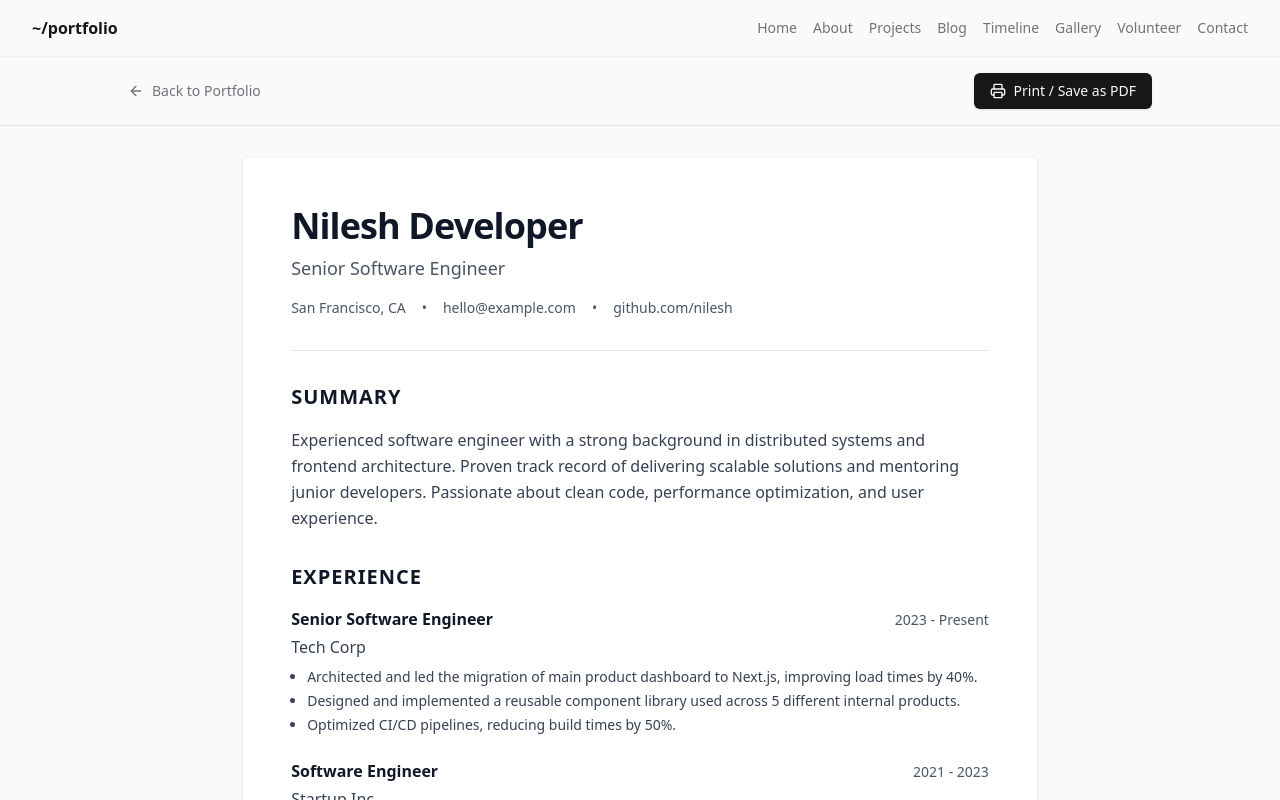
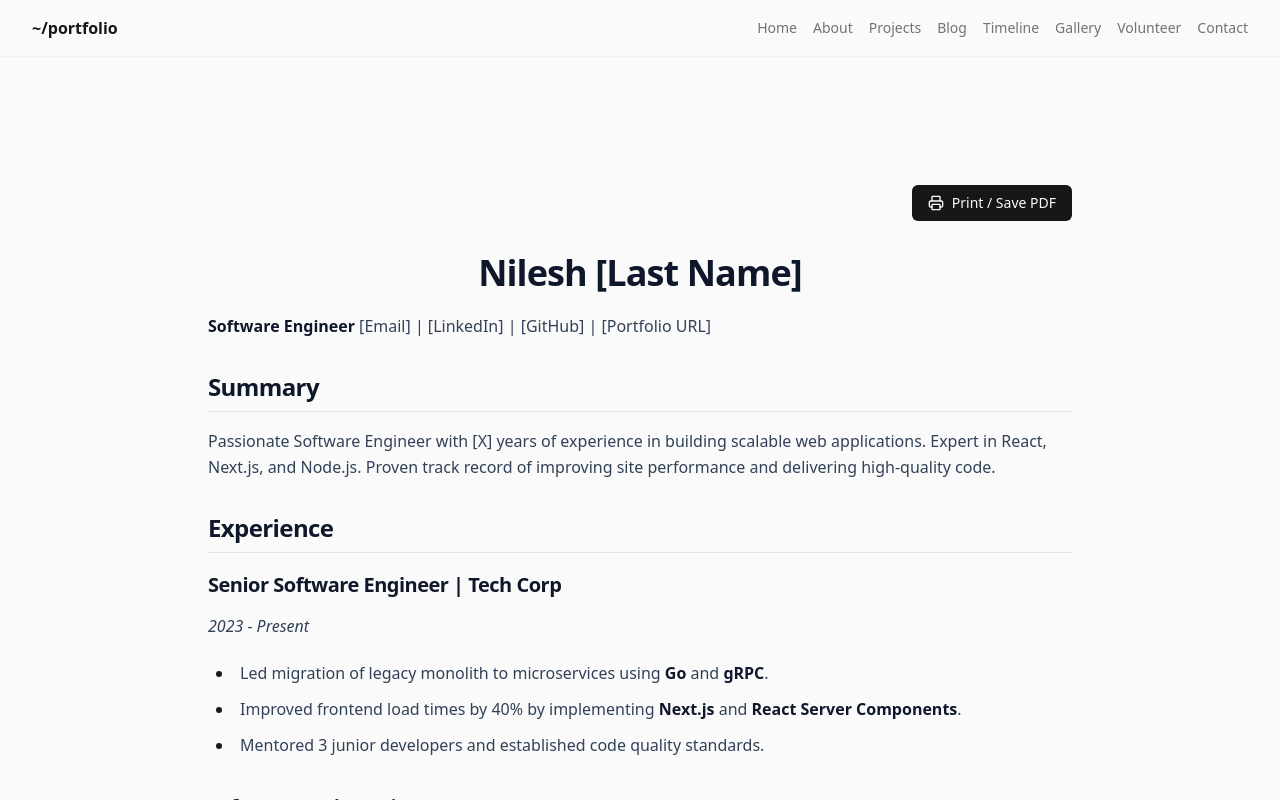
Before and after one commit to nileshyadavme/Portfolio, a Next.js app: page /resume in a window 1280 px wide. Shown: the top 800 px of the page. Built offline with nearby package versions, Linux system fonts and the light colour scheme.

Commit message:
feat: Display book cover images on the reads page and refactor book card UI to improve presentation.

```diff
--- a/src/app/globals.css
+++ b/src/app/globals.css
@@ -181,3 +181,44 @@ code[data-rehype-pretty-code-figure] {
   text-decoration: none;
   border: none;
 }
+
+/* Print Styles */
+@media print {
+
+  header,
+  footer {
+    display: none !important;
+  }
+
+  body {
+    background: white !important;
+    color: black !important;
+  }
+
+  .min-h-screen {
+    min-height: auto !important;
+  }
+
+  .container {
+    padding: 0 !important;
+    max-width: 100% !important;
+  }
+
+  /* Force light theme colors for printing */
+  article {
+    color: black !important;
+  }
+
+  article h1,
+  article h2,
+  article h3 {
+    color: black !important;
+    border-color: #000 !important;
+  }
+
+  article a {
+    text-decoration: none !important;
+    color: black !important;
+    border-bottom: none !important;
+  }
+}
--- a/src/app/reads/page.tsx
+++ b/src/app/reads/page.tsx
@@ -2,6 +2,7 @@
 
 import { motion } from "framer-motion";
 import { BookOpen } from "lucide-react";
+import Image from "next/image";
 import { BOOKS } from "@/lib/data";
 
 export default function ReadsPage() {
@@ -24,20 +25,37 @@ export default function ReadsPage() {
                             viewport={{ once: true }}
                             transition={{ delay: index * 0.1 }}
                             whileHover={{ y: -5 }}
-                            className="group relative flex flex-col justify-between overflow-hidden rounded-lg border bg-background p-6 shadow-sm transition-all hover:shadow-md"
+                            className="group relative flex flex-col justify-between overflow-hidden rounded-lg border bg-card p-0 shadow-sm transition-all hover:shadow-md h-full"
                         >
-                            <div className="mb-4">
-                                <div className={`mb-3 inline-flex rounded-full p-2 ${book.color}`}>
-                                    <BookOpen className="h-5 w-5" />
-                                </div>
-                                <h3 className="font-semibold leading-tight text-xl">{book.title}</h3>
-                                <p className="text-sm text-muted-foreground mt-1">{book.author}</p>
+                            <div className="relative aspect-[3/4] w-full overflow-hidden bg-muted">
+                                {book.image ? (
+                                    <Image
+                                        src={book.image}
+                                        alt={book.title}
+                                        fill
+                                        className="object-cover transition-transform duration-500 group-hover:scale-105"
+                                    />
+                                ) : (
+                                    <div className={`flex h-full items-center justify-center ${book.color}`}>
+                                        <BookOpen className="h-12 w-12 opacity-50" />
+                                    </div>
+                                )}
+                                <div className="absolute inset-0 bg-gradient-to-t from-black/60 to-transparent opacity-0 transition-opacity group-hover:opacity-100" />
                             </div>
 
-                            <div className="relative pt-4 border-t border-border/50">
-                                <p className="text-sm text-muted-foreground/80 italic leading-relaxed">
-                                    "{book.thought}"
-                                </p>
+                            <div className="flex flex-col flex-grow p-6">
+                                <div className="mb-4">
+                                    <div className={`mb-3 inline-flex rounded-full p-2 py-1 text-xs font-medium ${book.color}`}>
+                                        {book.author}
+                                    </div>
+                                    <h3 className="font-bold leading-tight text-xl mb-1">{book.title}</h3>
+                                </div>
+
+                                <div className="mt-auto pt-4 border-t border-border/50">
+                                    <p className="text-sm text-muted-foreground italic leading-relaxed">
+                                        "{book.thought}"
+                                    </p>
+                                </div>
                             </div>
                         </motion.div>
                     ))}
--- a/src/app/resume/page.tsx
+++ b/src/app/resume/page.tsx
@@ -1,35 +1,47 @@
-"use client";
+import { getFileBySlug } from "@/lib/mdx";
+import { MDXRemote } from "next-mdx-remote/rsc";
+import { Metadata } from "next";
+import rehypePrettyCode from "rehype-pretty-code";
+import remarkGfm from "remark-gfm";
+import PrintButton from "@/components/resume/print-button";
 
-import { ResumeContent } from "@/components/resume/resume-content";
-import { ArrowLeft, Printer } from "lucide-react";
-import Link from "next/link";
+export const metadata: Metadata = {
+    title: "Resume | Nilesh",
+    description: "My professional resume.",
+};
 
-export default function ResumePage() {
+export default async function ResumePage() {
+    const resume = await getFileBySlug("resume", "main");
+
     return (
-        <div className="min-h-screen bg-muted/20 pb-16 print:bg-white print:pb-0">
-            {/* Toolbar - Hidden when printing */}
-            <div className="sticky top-0 z-10 border-b border-border bg-background/80 px-4 py-4 backdrop-blur-md print:hidden">
-                <div className="mx-auto flex max-w-5xl items-center justify-between">
-                    <Link
-                        href="/"
-                        className="flex items-center gap-2 text-sm font-medium text-muted-foreground transition-colors hover:text-foreground"
-                    >
-                        <ArrowLeft className="h-4 w-4" />
-                        Back to Portfolio
-                    </Link>
-                    <button
-                        onClick={() => window.print()}
-                        className="inline-flex items-center gap-2 rounded-md bg-primary px-4 py-2 text-sm font-medium text-primary-foreground shadow transition-colors hover:bg-primary/90 focus-visible:outline-none focus-visible:ring-1 focus-visible:ring-ring"
-                    >
-                        <Printer className="h-4 w-4" />
-                        Print / Save as PDF
-                    </button>
-                </div>
+        <div className="container mx-auto max-w-4xl px-4 py-24 md:py-32 print:py-0 print:max-w-none print:px-0">
+            {/* Print Button - Hidden in Print Mode */}
+            <div className="mb-8 flex justify-end">
+                <PrintButton />
             </div>
 
-            <div className="mx-auto mt-8 max-w-5xl px-4 print:mt-0 print:px-0">
-                <ResumeContent />
-            </div>
+            <article className="prose prose-slate dark:prose-invert max-w-none
+                prose-headings:font-bold prose-headings:tracking-tight
+                prose-h1:text-4xl prose-h1:mb-2 prose-h1:text-center
+                prose-h2:border-b prose-h2:border-border prose-h2:pb-2 prose-h2:mt-8 prose-h2:mb-4
+                prose-p:leading-relaxed prose-li:marker:text-primary
+                print:prose-neutral print:max-w-none
+            ">
+                <MDXRemote
+                    source={resume.content}
+                    options={{
+                        mdxOptions: {
+                            remarkPlugins: [remarkGfm],
+                            rehypePlugins: [
+                                [rehypePrettyCode, {
+                                    theme: "github-dark",
+                                    keepBackground: false,
+                                }]
+                            ]
+                        }
+                    }}
+                />
+            </article>
         </div>
     );
 }
--- /dev/null
+++ b/src/components/resume/print-button.tsx
@@ -0,0 +1,15 @@
+"use client";
+
+import { Printer } from "lucide-react";
+
+export default function PrintButton() {
+    return (
+        <button
+            onClick={() => window.print()}
+            className="inline-flex items-center gap-2 rounded-md bg-primary px-4 py-2 text-sm font-medium text-primary-foreground hover:bg-primary/90 transition-colors print:hidden"
+        >
+            <Printer className="h-4 w-4" />
+            Print / Save PDF
+        </button>
+    );
+}
--- /dev/null
+++ b/src/content/resume/main.mdx
@@ -0,0 +1,43 @@
+---
+title: "Nilesh's Resume"
+description: "Professional resume of Nilesh, a Software Engineer specializing in Full Stack Development."
+date: "2024-05-20"
+---
+
+# Nilesh [Last Name]
+**Software Engineer**
+[Email] | [LinkedIn] | [GitHub] | [Portfolio URL]
+
+## Summary
+Passionate Software Engineer with [X] years of experience in building scalable web applications. Expert in React, Next.js, and Node.js. Proven track record of improving site performance and delivering high-quality code.
+
+## Experience
+
+### Senior Software Engineer | Tech Corp
+*2023 - Present*
+- Led migration of legacy monolith to microservices using **Go** and **gRPC**.
+- Improved frontend load times by 40% by implementing **Next.js** and **React Server Components**.
+- Mentored 3 junior developers and established code quality standards.
+
+### Software Engineer | Startup Inc
+*2021 - 2023*
+- Developed and maintained core payment processing features handling $1M+ monthly volume.
+- Integrated **Stripe** and **PayPal** APIs for seamless checkout experiences.
+- Utilized **PostgreSQL** and **Redis** for efficient data storage and caching.
+
+## Education
+
+**BS Computer Science**
+University of Technology | *2015 - 2019*
+- Focus: Distributed Systems, Artificial Intelligence
+- Graduated with Honors
+
+## Skills
+- **Languages:** JavaScript (ES6+), TypeScript, Go, Python, SQL
+- **Frontend:** React, Next.js, Tailwind CSS, Redux, Framer Motion
+- **Backend:** Node.js, Express, PostgreSQL, Redis, Docker, AWS
+- **Tools:** Git, GitHub Actions, Linux, Vercel
+
+## Projects
+- **Neural Search Engine:** Semantic search using vector embeddings (Python, Pinecone).
+- **Portfolio Website:** Modern portfolio built with Next.js 14 and MDX.
--- a/src/lib/data.ts
+++ b/src/lib/data.ts
@@ -286,6 +286,7 @@ export interface Book {
     author: string;
     thought: string;
     color: string;
+    image?: string;
 }
 
 export const BOOKS: Book[] = [
@@ -295,6 +296,7 @@ export const BOOKS: Book[] = [
         author: "Andy Hunt & Dave Thomas",
         thought: "A timeless guide on software craftsmanship. Changed how I approach debugging and refactoring.",
         color: "bg-amber-100 dark:bg-amber-900/20 text-amber-700 dark:text-amber-400",
+        image: "/books/pragmatic-programmer.jpg",
     },
     {
         id: "2",
@@ -302,6 +304,7 @@ export const BOOKS: Book[] = [
         author: "Robert C. Martin",
         thought: "Fundamental principles for writing readable and maintainable code. 'Code is read much more often than it is written.'",
         color: "bg-emerald-100 dark:bg-emerald-900/20 text-emerald-700 dark:text-emerald-400",
+        image: "/books/clean-code.jpg",
     },
     {
         id: "3",
@@ -309,6 +312,7 @@ export const BOOKS: Book[] = [
         author: "Martin Kleppmann",
         thought: "The bible for distributed systems. Essential for understanding database internals and scalability.",
         color: "bg-blue-100 dark:bg-blue-900/20 text-blue-700 dark:text-blue-400",
+        image: "/books/ddia.jpg",
     },
     {
         id: "4",
@@ -316,6 +320,7 @@ export const BOOKS: Book[] = [
         author: "Abelson & Sussman",
         thought: "Deep dive into the philosophy of computer science. Lisp reveals the beauty of recursion.",
         color: "bg-purple-100 dark:bg-purple-900/20 text-purple-700 dark:text-purple-400",
+        image: "/books/sicp.jpg",
     },
     {
         id: "5",
@@ -323,6 +328,7 @@ export const BOOKS: Book[] = [
         author: "Martin Fowler",
         thought: "Improving the design of existing code. A must-read for working on legacy codebases.",
         color: "bg-rose-100 dark:bg-rose-900/20 text-rose-700 dark:text-rose-400",
+        image: "/books/refactoring.jpg",
     },
     {
         id: "6",
@@ -330,6 +336,7 @@ export const BOOKS: Book[] = [
         author: "Robert Sedgewick",
         thought: "Comprehensive guide to algorithms and data structures. Essential for competitive programming.",
         color: "bg-cyan-100 dark:bg-cyan-900/20 text-cyan-700 dark:text-cyan-400",
+        image: "/books/algorithms.jpg",
     },
 ];
 
```
